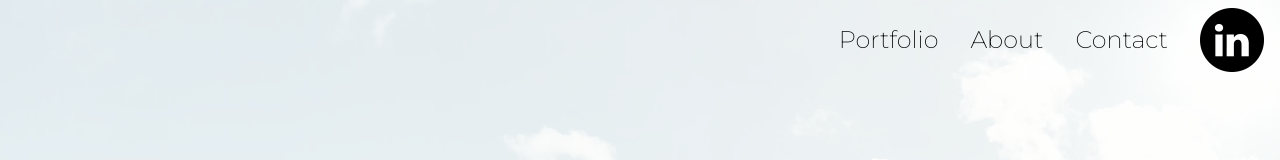
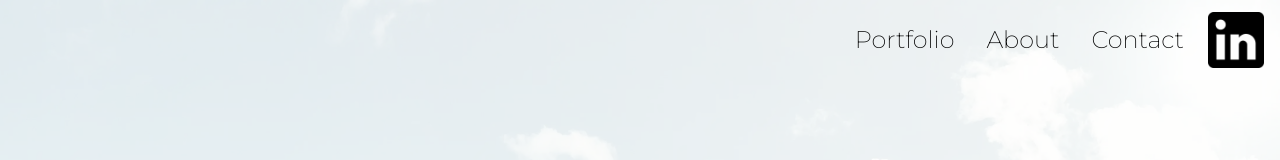
Before and after one commit to azvaliev/valiev-dev-next, a Next.js app: page / in a window 1280 px wide. Shown: the top 160 px of the page. Built offline with nearby package versions, Linux system fonts and the light colour scheme.

Commit message:
Improved navbar

```diff
--- a/components/Nav/Navbar.js
+++ b/components/Nav/Navbar.js
@@ -11,34 +11,19 @@ const NavImage = styled.div`
     height: 8vh;
     width: 8vh;
 `;
-    const NavImageWrapper = styled.a`
-    height: 8vh;
-`;
 
 const Navbar = () => {
 
-    const [imgD, setImgD] = useState(0);
-
-    useEffect(() => {
-        const intervalId = setInterval(() => {
-            setImgD(window.innerHeight * 0.08);
-          },
-          40 // every 40ms
-        );
-      }, []);
-
     return (
-        <Nav className="w-full flex flex-row-reverse z-30 white montserrat font-extralight">
-            <div className=" w-1/5 md:px-4 md:w-auto my-auto">
-            <NavImage className="flex m-auto mx-auto">
-                <NavImageWrapper href="https://www.linkedin.com/in/azatvaliev/" className="m-auto" target="_blank" rel="noopener">
-                <Image src="/img/utilities/linkedin.png" layout="fixed" width={imgD} height={imgD} />
-                </NavImageWrapper>
-            </NavImage>
+        <Nav className="w-full flex flex-row-reverse z-30 white montserrat font-extralight min-h-[10vh]">
+            <div className="relative right-3 md:right-4 w-[5vh] h-[5vh] md:w-[7vh] md:h-[7vh] my-auto">
+                <a href="https://www.linkedin.com/in/azatvaliev/" className="m-auto" target="_blank" rel="noopener">
+                    <Image src="/img/utilities/linkedinn.png" layout="fill" objectFit="contain"/>
+                </a>
             </div>
-            <NavItem name="Contact"/>
+            <NavItem name="Contact" className="mr-6 md:mr-10"/>
             <NavItem name="About"/>
-            <NavItem name="Portfolio" className="ml-8 md:mx-4"/>
+            <NavItem name="Portfolio" className="md:ml-auto"/>
 
         </Nav>
     )
```
